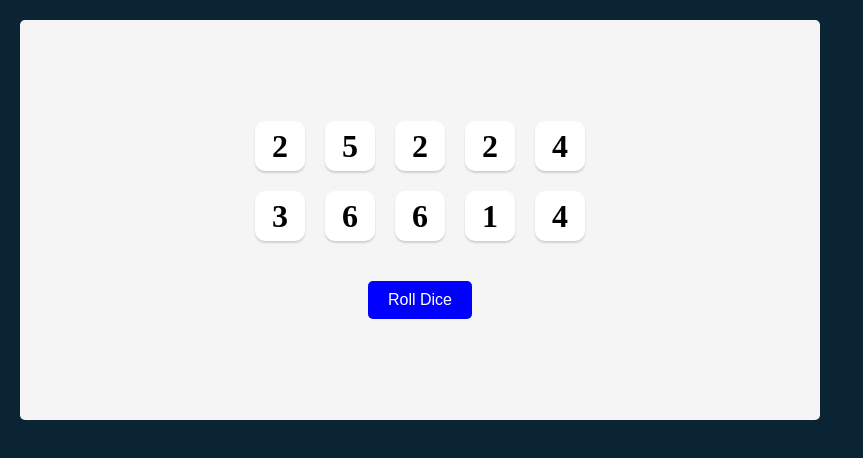
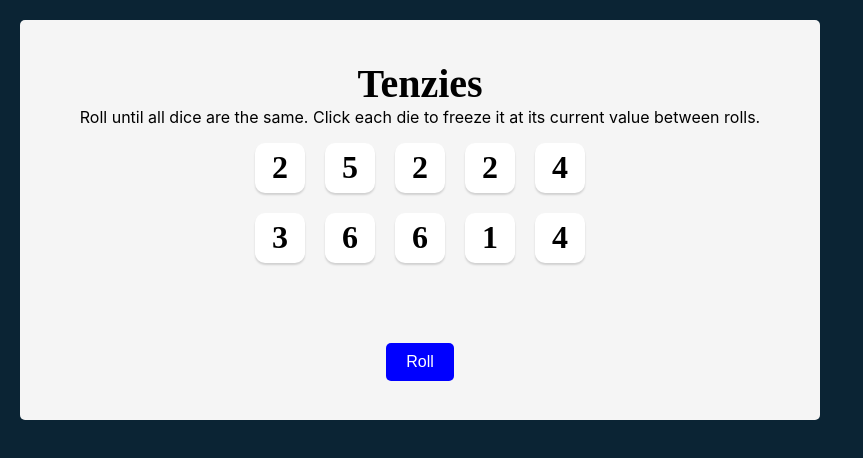
Before and after one commit to MihaiAlexandru333/TenziesVite, a React (Vite) app: page / in a window 1280 px wide. Shown: the top 458 px of the page, without its empty margins (0-863 px from the left). Built offline with nearby package versions, Linux system fonts and the light colour scheme.

Commit message:
add finished game

```diff
--- a/index.html
+++ b/index.html
@@ -4,7 +4,7 @@
     <meta charset="UTF-8" />
     <link rel="icon" type="image/svg+xml" href="/vite.svg" />
     <meta name="viewport" content="width=device-width, initial-scale=1.0" />
-    <title>Vite + React</title>
+    <title>Tenzies</title>
   </head>
   <body>
     <div id="root"></div>
--- a/package.json
+++ b/package.json
@@ -10,7 +10,9 @@
     "preview": "vite preview"
   },
   "dependencies": {
+    "nanoid": "^4.0.2",
     "react": "^18.2.0",
+    "react-confetti": "^6.1.0",
     "react-dom": "^18.2.0"
   },
   "devDependencies": {
--- a/src/App.jsx
+++ b/src/App.jsx
@@ -1,37 +1,94 @@
 import Die from './Die'
 import Button from './Button'
-import { useState } from 'react'
+import { useState, useEffect } from 'react'
+import { nanoid } from 'nanoid'
+import React from 'react'
+import Confetti from 'react-confetti'
 
 import './App.css'
 
-function App() {
+export default function App() {
 
   const [dice, setDice] = useState(allNewDice())
+  const [tenzies, setTenzies] = useState(false)
+
+  React.useEffect(() => {
+    console.log('dice changed')
+    //check if all dice are held
+    //if so, check if all dice are the same
+    //if so, set tenzies to true and log "TENZIES!"
+    const allHeld = dice.every(die => die.isHeld)
+    const firstValue = dice[0].value
+    const allSame = dice.every(die => die.value === firstValue)
+    if (allHeld && allSame) {
+      setTenzies(true)
+      console.log('TENZIES!')
+    }
+
+
+
+  }, [dice])
 
   function allNewDice() {
-    //return an array of 10 random numbers between 1 and 6
+    //return an array of 10 objects with random numbers between 1 and 6
     let newDice = []
     for (let i = 0; i < 10; i++) {
-      newDice.push(Math.floor(Math.random() * 6) + 1)
+      newDice.push({
+        value: Math.floor(Math.random() * 6) + 1,
+        isHeld: false,
+        id: nanoid()
+      })
     }
     return newDice
   }
 
-  function asdSetDice() {
-    setDice(allNewDice())
+  function rollDice() {
+    if (tenzies) {
+      setDice(allNewDice())
+      setTenzies(false)
+    } else {
+      const updatedDice = dice.map(die => {
+        if (!die.isHeld) {
+          return { ...die, value: Math.floor(Math.random() * 6) + 1 }
+        } else {
+          return die
+        }
+      })
+      setDice(updatedDice)
+    }
   }
+
+  function holdDice(id) {
+    //find the die in the array with the matching id
+    //toggle the isHeld property of that die
+    const updatedDice = dice.map(die => {
+      if (die.id === id) {
+        return { ...die, isHeld: !die.isHeld }
+      } else {
+        return die
+      }
+    })
+    setDice(updatedDice)
+  }
+
+  const diceElements = dice.map(die => {
+    return <Die key={die.id}
+      value={die.value}
+      holdDice={() => holdDice(die.id)}
+      isHeld={die.isHeld}
+    />
+  })
 
 
   return (
     <main>
+      {tenzies && <Confetti />}
+      <h1 className="title">Tenzies</h1>
+      <p className="instructions">Roll until all dice are the same. Click each die to freeze it at its current value between rolls.</p>
       <div className='dice-container'>
-        {dice.map((die, index) => {
-          return <Die key={index} value={die} />
-        })}
+        {diceElements}
       </div>
-      <Button text='Roll Dice' onClick={asdSetDice} />
+      <Button text={tenzies ? 'New Game' : 'Roll'} onClick={rollDice} />
     </main>
   )
 }
-
-export default App
--- a/src/Die.jsx
+++ b/src/Die.jsx
@@ -3,8 +3,16 @@
 
 
 export default function Die(props) {
+    console.log(props)
+    const {value, isHeld} = props
+    const styles = {backgroundColor: props.isHeld ? "#59E391" : "white"}
+
+
     return (
-        <div className="die-face">
+        <div className="die-face"
+        style={styles}
+        onClick={props.holdDice}
+        >
             <h2 className="die-num">{props.value}</h2>
         </div>
     )
--- a/src/index.css
+++ b/src/index.css
@@ -20,10 +20,23 @@ main {
   align-items: center;
 }
 
+.title {
+  font-size: 40px;
+  margin: 0;
+}
+
+.instructions {
+  font-family: 'Inter', sans-serif;
+  font-weight: 400;
+  margin-top: 0;
+  text-align: center;
+}
+
 .dice-container {
   display: grid;
   grid-template: auto auto / repeat(5, 1fr);
   gap: 20px;
+  margin-bottom: 40px;
 }
 
 .die-face {
@@ -67,3 +80,7 @@ main {
 .button:active {
   box-shadow: inset 5px 5px 10px rgba(0, 0, 0, 0.5);
 }
+
+.held {
+  background-color: #59E391;
+}
```
Also changed, not shown: 2 other files (tests, documents, lock files or other folders).
